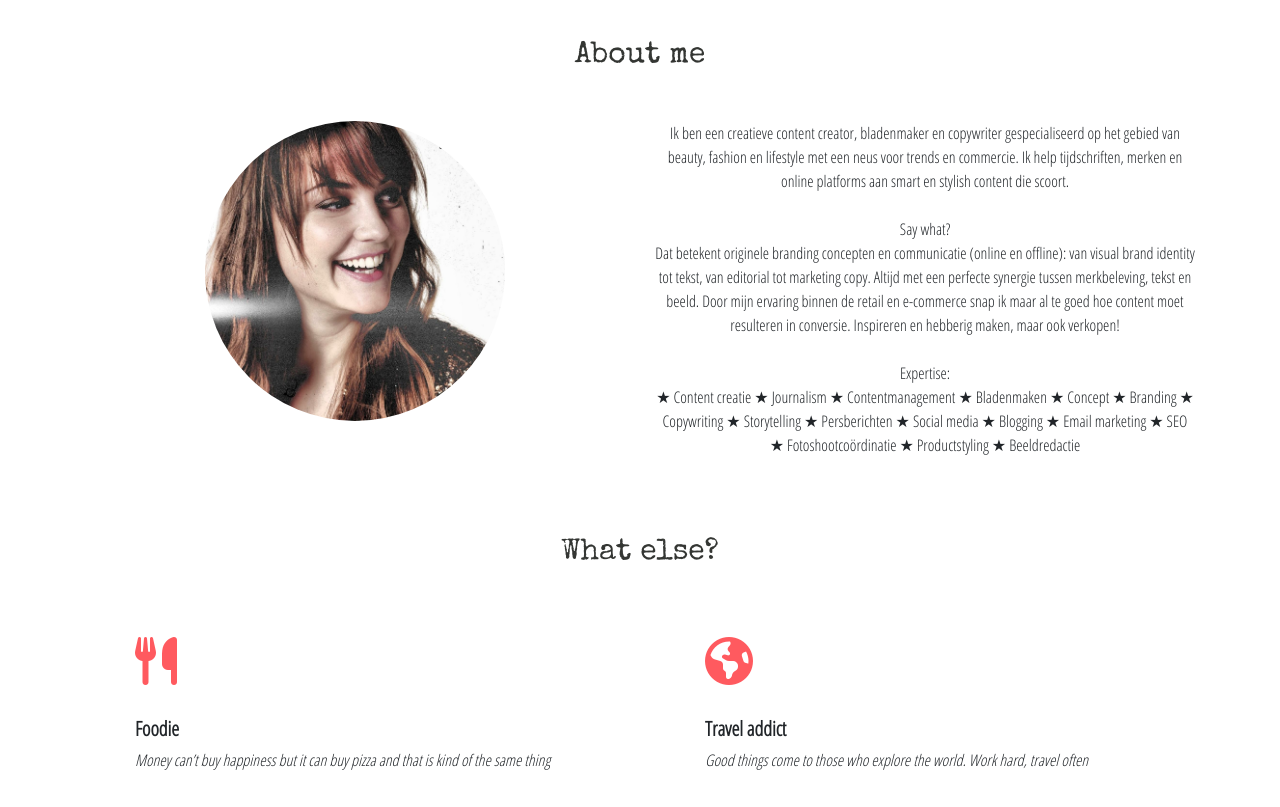
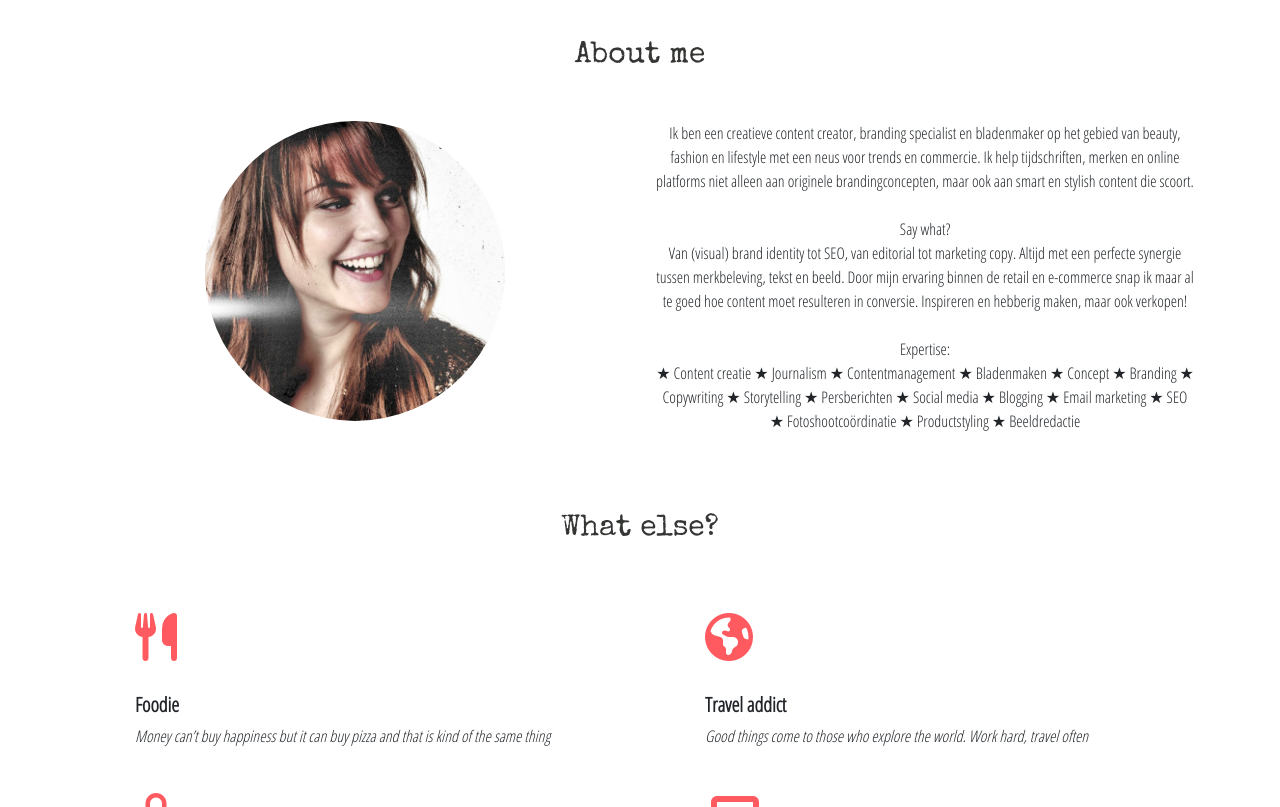
Before and after one commit to emmwagenaar/Nieuwe-website, a website: page index.html in a window 1280 px wide. Shown: the part 980-1787 px from the top of the page. Drawn offline with nearby package versions, Linux system fonts and the light colour scheme.

Commit message:
d.d 19-11-2018

```diff
--- a/index.html
+++ b/index.html
@@ -38,7 +38,7 @@
 	<h1>
 	Hi! Ik ben Emma.
 	<br>
-	Creatieve content queen en copywriter
+	Creatieve content queen en branding specialist
 	<br>
 	in beauty, fashion en lifestyle.
 	</h1>
@@ -66,12 +66,12 @@
 	         		<img src="images/emma_profile_picture.jpg" alt="" id="profile-picture">
 	        	</div>
 	        	<div class="col-sm-6">
-				Ik ben een creatieve content creator, bladenmaker en copywriter gespecialiseerd op het gebied van beauty, fashion en lifestyle met een neus voor trends en commercie. Ik help tijdschriften, merken en online platforms aan smart en stylish content die scoort.
+				Ik ben een creatieve content creator, branding specialist en bladenmaker op het gebied van beauty, fashion en lifestyle met een neus voor trends en commercie. Ik help tijdschriften, merken en online platforms niet alleen aan originele brandingconcepten, maar ook aan smart en stylish content die scoort.
 				<br>
 				<br>
 				Say what?
 				<br>
-				Dat betekent originele branding concepten en communicatie (online en offline): van visual brand identity tot tekst, van editorial tot marketing copy. Altijd met een perfecte synergie tussen merkbeleving, tekst en beeld. Door mijn ervaring binnen de retail en e-commerce snap ik maar al te goed hoe content moet resulteren in conversie. Inspireren en hebberig maken, maar ook verkopen!
+				Van (visual) brand identity tot SEO, van editorial tot marketing copy. Altijd met een perfecte synergie tussen merkbeleving, tekst en beeld. Door mijn ervaring binnen de retail en e-commerce snap ik maar al te goed hoe content moet resulteren in conversie. Inspireren en hebberig maken, maar ook verkopen!
 				<br>
 				<br>
 				Expertise:
```
